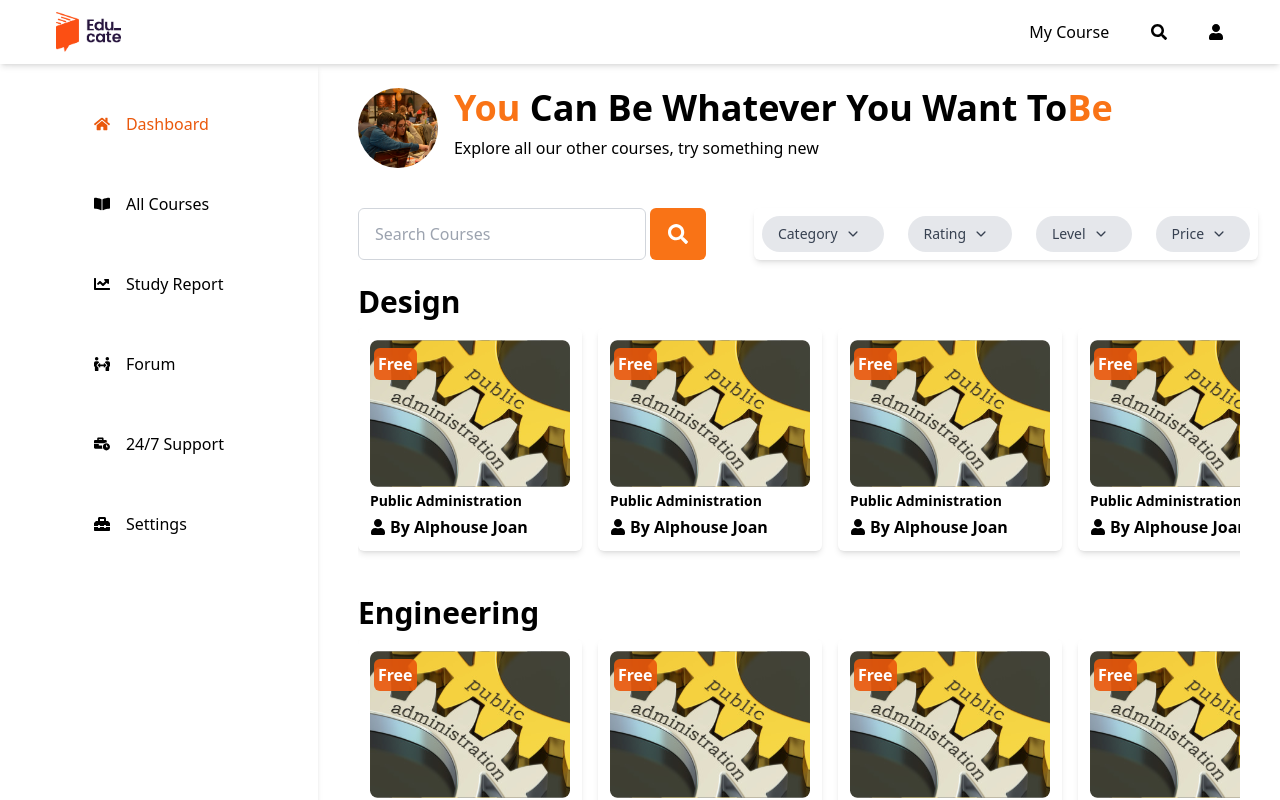
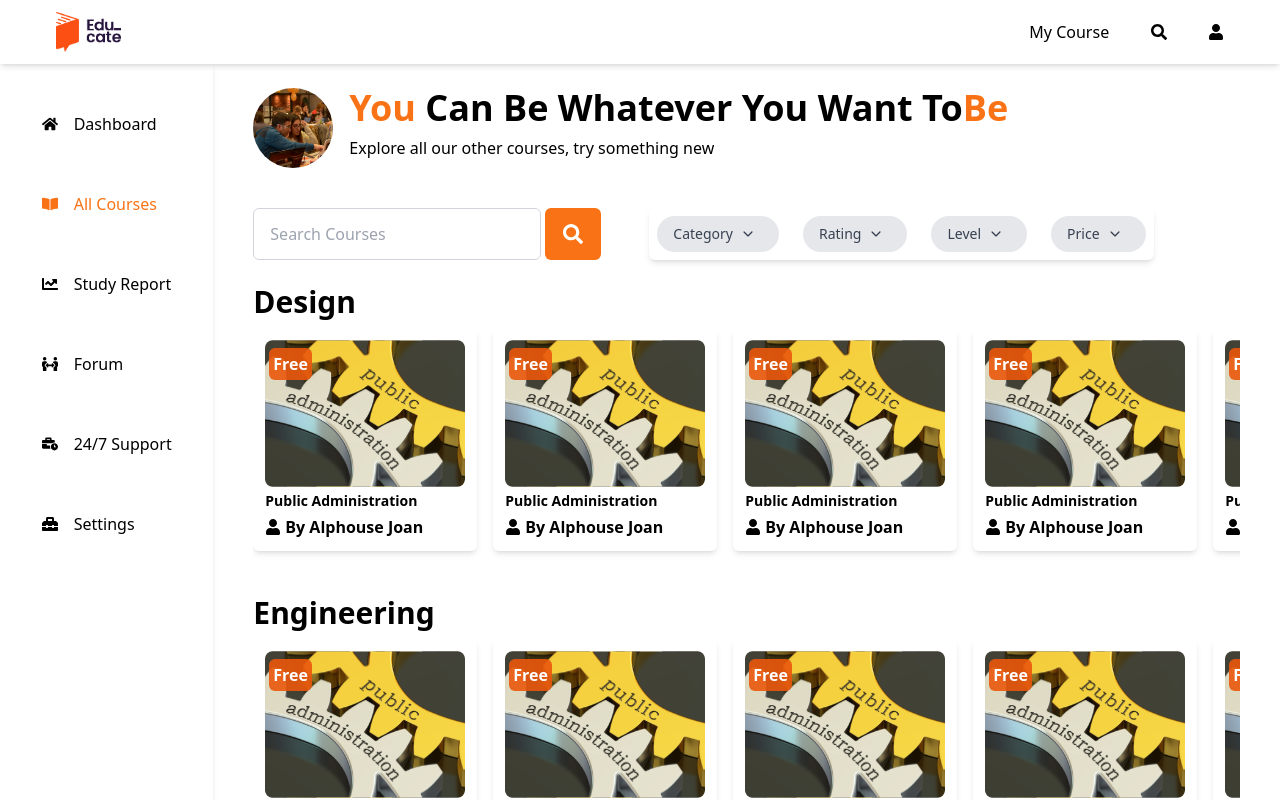
Before and after one commit to learnable-2022/LMS-YA-6-FE, a React (Create React App) app: page /dashboard/all-courses in a window 1280 px wide. Shown: the top 800 px of the page. Built offline with nearby package versions, Linux system fonts and the light colour scheme.

Commit message:
added responsiveness in dashboard for small devices

```diff
--- a/src/components/reusable/dashboard-sections/Hero.jsx
+++ b/src/components/reusable/dashboard-sections/Hero.jsx
@@ -12,7 +12,7 @@ const Hero = () => {
                     Welcome back, let’s dive right back in
                 </span>
             </h1>
-            <div className="flex flex-col items-center md:grid md:grid-cols-3 w-full h-fit p-2 md:p-0 md:space-x-8">
+            <div className="flex w-screen overflow-x-auto md:overflow-hidden items-center md:grid md:grid-cols-3 md:w-full h-fit p-2 md:p-0 md:space-x-8">
                 <div className="w-fit">
                     <StatusCard courseNumber={8} courseStatus={'Completed Courses'} iconStatus={'check'} />
                 </div>
--- a/src/components/reusable/dashboard-sections/SideNavbar.jsx
+++ b/src/components/reusable/dashboard-sections/SideNavbar.jsx
@@ -1,15 +1,30 @@
+import { useLocation, useNavigate } from "react-router-dom";
 import SideNavIcon from "./SideNavIcon";
 
 const SideNavbar = () => {
+    const location = useLocation()
+    const navigate = useNavigate()
     return (
-        <div className="hidden lg:flex w-2/6 py-10 shadow-md bg-white flex-col items-center ">
+        <div className="hidden lg:flex py-10 shadow-md bg-white flex-col items-center " style={{width: '20%'}}>
             <div className="w-fit h-fit sticky top-24 space-y-10">
-                <SideNavIcon iconName={'home'} iconDescription={'Dashboard'} active={' text-orange-600'} />
-                <SideNavIcon iconName={'courses'} iconDescription={'All Courses'} />
-                <SideNavIcon iconName={'study_report'} iconDescription={'Study Report'} />
-                <SideNavIcon iconName={'forum'} iconDescription={'Forum'} />
-                <SideNavIcon iconName={'support'} iconDescription={'24/7 Support'} />
-                <SideNavIcon iconName={'setting'} iconDescription={'Settings'} />
+                <div onClick={()=>navigate('/dashboard')}>
+                <SideNavIcon iconName={'home'} iconDescription={'Dashboard'} active={`${location.pathname==='/dashboard' ? 'text-orange-500':''}`} />
+                </div>
+                <div onClick={()=>navigate('/dashboard/all-courses')}>
+                <SideNavIcon iconName={'courses'} iconDescription={'All Courses'} active={`${location.pathname==='/dashboard/all-courses' ? 'text-orange-500':''}`} />
+                </div>
+                <div onClick={()=>navigate('/dashboard/study-report')}>
+                <SideNavIcon iconName={'study_report'} iconDescription={'Study Report'} active={`${location.pathname==='/dashboard/study-report' ? 'text-orange-500':''}`} />
+                </div>
+                <div onClick={()=>navigate('/dashboard/forum')}>
+                <SideNavIcon iconName={'forum'} iconDescription={'Forum'} active={`${location.pathname==='/dashboard/forum' ? 'text-orange-500':''}`} />
+                </div>
+                <div onClick={()=>navigate('/dashboard/support')}>
+                <SideNavIcon iconName={'support'} iconDescription={'24/7 Support'} active={`${location.pathname==='/dashboard/support' ? 'text-orange-500':''}`} />
+                </div>
+                <div onClick={()=>navigate('/dashboard/settings')}>
+                <SideNavIcon iconName={'setting'} iconDescription={'Settings'} active={`${location.pathname==='/dashboard/settings' ? 'text-orange-500':''}`} />
+                </div>
             </div>
         </div>
      );
--- a/src/components/reusable/dashboard-sections/StatusCard.jsx
+++ b/src/components/reusable/dashboard-sections/StatusCard.jsx
@@ -10,7 +10,7 @@ const StatusCard = ({courseNumber, courseStatus, iconStatus}) => {
         <div className="flex overflow-hidden w-fit  h-36 md:py-0 px-3 mx-1 md:mx-3 md:mt-5 mb-8 rounded-md text-white" style={{backgroundImage:'linear-gradient(to bottom, #FC4F13, #F39C11)'}}>
             <h1 className="flex flex-col h-full">
                 <span className="h-3/4 flex items-end text-5xl font-bold">{courseNumber}</span>
-                <span className="flex font-semibold items-center h-full text-sm pr-3">{courseStatus}</span>
+                <span className="flex font-semibold items-center w-40 md:w-auto h-full text-sm pr-3">{courseStatus}</span>
             </h1>
             <div className="relative">
                 {IconComponent && <IconComponent className=" text-7xl border-4 p-2 border-white rounded-lg relative  top-24 left-5" />}
--- a/src/components/reusable/dashboard-sections/Topbar.jsx
+++ b/src/components/reusable/dashboard-sections/Topbar.jsx
@@ -5,14 +5,15 @@ import { AiOutlineClose } from 'react-icons/ai';
 import Logo from '../../../assets/EducateLogo.png'
 import SideNavIcon from './SideNavIcon';
 import { useState } from 'react';
-// import { useNavigate } from 'react-router-dom';
+import { useLocation, useNavigate } from 'react-router-dom';
 
 const Topbar = () => {
     const [navDown, setNavDown] = useState(false)
     const handleNav = ()=>{
         setNavDown(!navDown)
     }
-    // const navigate = useNavigate()
+    const navigate = useNavigate()
+    const location = useLocation()
 
     return (
         <div className='flex h-16 w-full px-6 z-20 md:px-14 shadow-md justify-between items-center sticky top-0 bg-white'>
@@ -35,23 +36,23 @@ const Topbar = () => {
                     navDown ? (
                         <div className='w-full h-screen  bg-gray-900/60 shadow-md absolute left-0 top-16 animate-fadeIn'>
                             <div className='w-full h-fit py-3 bg-white/90 shadow-md animate-slideDown'>
-                                <div className='animate-fadeIn delay-1500'>
-                                    <SideNavIcon iconName={'home'} iconDescription={'Dashboard'} active={' text-orange-600'} />
+                            <div onClick={()=>navigate('/dashboard')}>
+                <SideNavIcon iconName={'home'} iconDescription={'Dashboard'} active={`${location.pathname==='/dashboard' ? 'text-orange-500':''}`} />
                 </div>
-                                <div className='animate-fadeIn delay-150'>
-                                    <SideNavIcon iconName={'courses'} iconDescription={'All Courses'} />
+                <div onClick={()=>navigate('/dashboard/all-courses')}>
+                <SideNavIcon iconName={'courses'} iconDescription={'All Courses'} active={`${location.pathname==='/dashboard/all-courses' ? 'text-orange-500':''}`} />
                 </div>
-                                <div className='animate-fadeIn delay-200'>
-                                    <SideNavIcon iconName={'study_report'} iconDescription={'Study Report'} />
+                <div onClick={()=>navigate('/dashboard/study-report')}>
+                <SideNavIcon iconName={'study_report'} iconDescription={'Study Report'} active={`${location.pathname==='/dashboard/study-report' ? 'text-orange-500':''}`} />
                 </div>
-                                <div className='animate-fadeIn delay-300'>
-                                    <SideNavIcon iconName={'forum'} iconDescription={'Forum'} />
+                <div onClick={()=>navigate('/dashboard/forum')}>
+                <SideNavIcon iconName={'forum'} iconDescription={'Forum'} active={`${location.pathname==='/dashboard/forum' ? 'text-orange-500':''}`} />
                 </div>
-                                <div className='animate-fadeIn delay-500'>
-                                    <SideNavIcon iconName={'support'} iconDescription={'24/7 Support'} />
+                <div onClick={()=>navigate('/dashboard/support')}>
+                <SideNavIcon iconName={'support'} iconDescription={'24/7 Support'} active={`${location.pathname==='/dashboard/support' ? 'text-orange-500':''}`} />
                 </div>
-                                <div className='animate-fadeIn delay-700'>
-                                    <SideNavIcon iconName={'setting'} iconDescription={'Settings'} />
+                <div onClick={()=>navigate('/dashboard/settings')}>
+                <SideNavIcon iconName={'setting'} iconDescription={'Settings'} active={`${location.pathname==='/dashboard/settings' ? 'text-orange-500':''}`} />
                 </div>
                                 <div className="px-3 cursor-pointer rounded-lg text-white mt-5 min-w-fit md:mx-4 h-14 flex justify-center items-center" style={{backgroundColor:'#27153E'}}>
                                     <BiLogOut className='px-1 text-3xl' />
```
Lines whose indentation alone changed are shown as unchanged.
